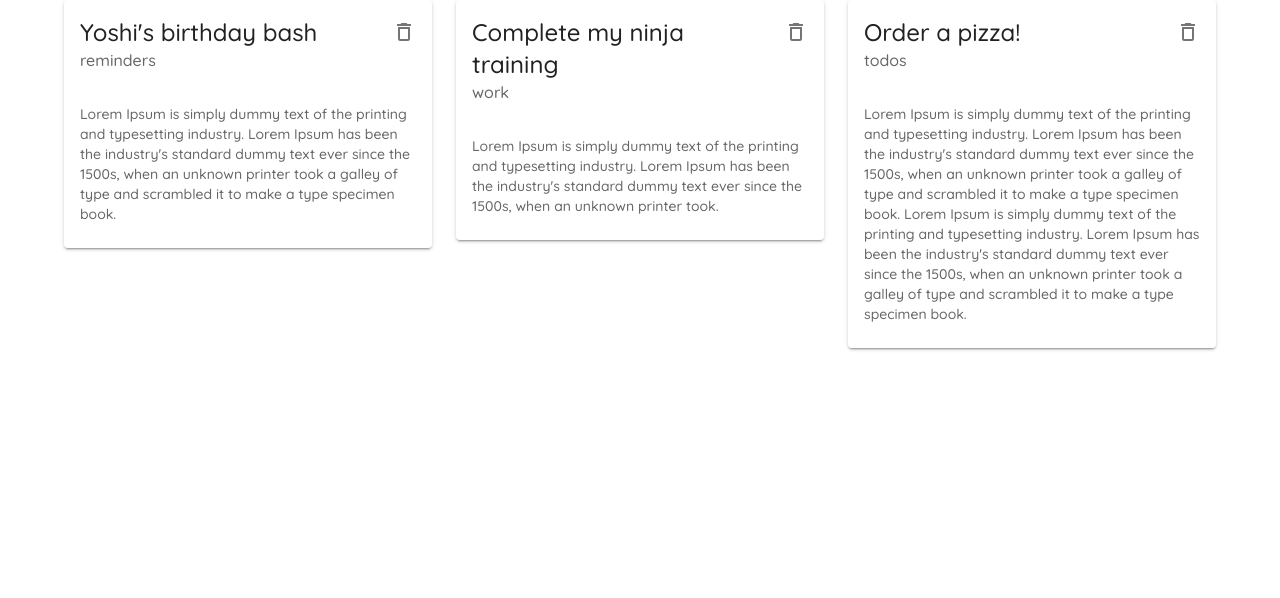
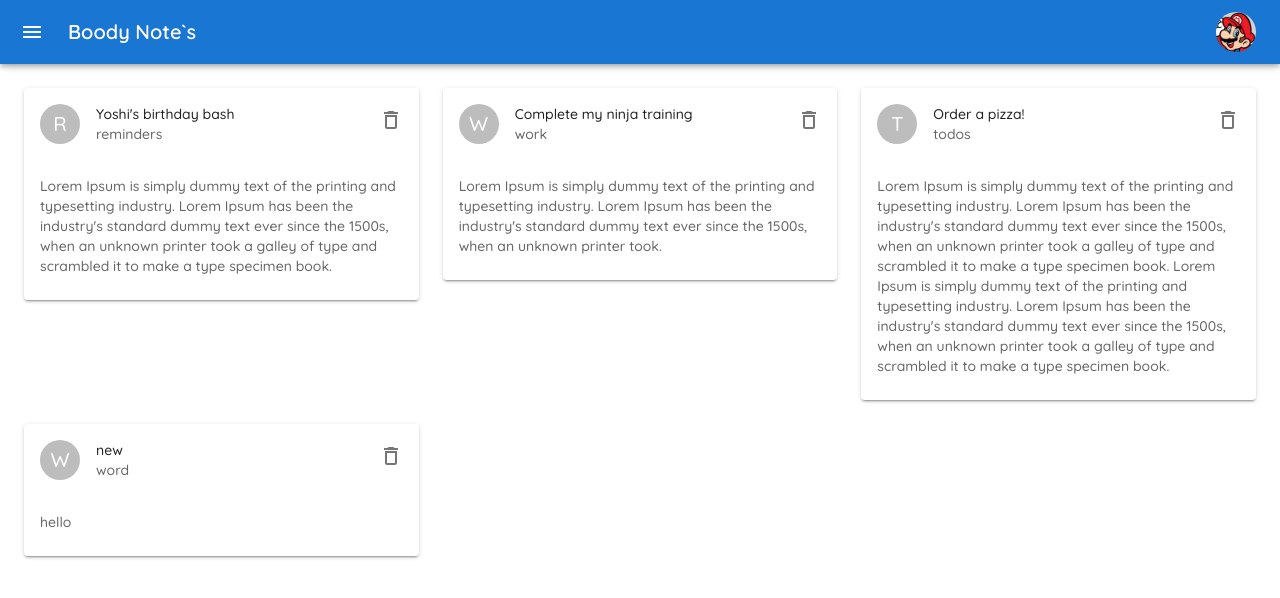
Before and after one commit to Boody2004/learn-material-ui, a React (Create React App) app: page / in a window 1280 px wide. Shown: the top 598 px of the page. Built offline with nearby package versions, Linux system fonts and the light colour scheme; data requests are answered from the project's data file; the HTML template or start-up script is replaced by a standard one.

Commit message:
edite a style and section

```diff
--- a/data/db.json
+++ b/data/db.json
@@ -17,6 +17,12 @@
       "details": "Lorem Ipsum is simply dummy text of the printing and typesetting industry. Lorem Ipsum has been the industry's standard dummy text ever since the 1500s, when an unknown printer took a galley of type and scrambled it to make a type specimen book.\nLorem Ipsum is simply dummy text of the printing and typesetting industry. Lorem Ipsum has been the industry's standard dummy text ever since the 1500s, when an unknown printer took a galley of type and scrambled it to make a type specimen book.",
       "category": "todos",
       "id": 3
+    },
+    {
+      "title": "new",
+      "details": "hello\n\n\n",
+      "category": "word",
+      "id": 5
     }
   ]
 }
--- a/src/App.js
+++ b/src/App.js
@@ -2,17 +2,9 @@
 import Notes from "./pages/Notes";
 import Create from "./pages/Create";
 import { ThemeProvider, createTheme } from "@mui/material/styles";
+import Layout from "./componets/Layout";
 
 const theme = createTheme({
-  // components: {
-  //   MuiButton: {
-  //     styleOverrides: {
-  //       root: {
-  //         fontSize: "1rem",
-  //       },
-  //     },
-  //   },
-  // },
   typography: {
     fontFamily: "Quicksand",
     fontWeightLight: 400,
@@ -26,6 +18,7 @@
   return (
     <ThemeProvider theme={theme}>
       <Router>
+        <Layout>
           <Switch>
             <Route exact path="/">
               <Notes />
@@ -34,6 +27,7 @@
               <Create />
             </Route>
           </Switch>
+        </Layout>
       </Router>
     </ThemeProvider>
   );
--- /dev/null
+++ b/src/componets/Layout.js
@@ -0,0 +1,162 @@
+import React from "react";
+import { styled, useTheme } from "@mui/material/styles";
+import Box from "@mui/material/Box";
+import Drawer from "@mui/material/Drawer";
+import CssBaseline from "@mui/material/CssBaseline";
+import MuiAppBar from "@mui/material/AppBar";
+import Toolbar from "@mui/material/Toolbar";
+import List from "@mui/material/List";
+import Avatar from "@mui/material/Avatar";
+import Typography from "@mui/material/Typography";
+import Divider from "@mui/material/Divider";
+import IconButton from "@mui/material/IconButton";
+import MenuIcon from "@mui/icons-material/Menu";
+import ChevronLeftIcon from "@mui/icons-material/ChevronLeft";
+import ChevronRightIcon from "@mui/icons-material/ChevronRight";
+import ListItem from "@mui/material/ListItem";
+import ListItemIcon from "@mui/material/ListItemIcon";
+import ListItemText from "@mui/material/ListItemText";
+import { AddCardOutlined, SubjectOutlined } from "@mui/icons-material";
+import { useHistory } from "react-router-dom/cjs/react-router-dom.min";
+
+const drawerWidth = 240;
+
+const Main = styled("main", { shouldForwardProp: (prop) => prop !== "open" })(
+  ({ theme, open }) => ({
+    flexGrow: 1,
+    padding: theme.spacing(3),
+    transition: theme.transitions.create("margin", {
+      easing: theme.transitions.easing.sharp,
+      duration: theme.transitions.duration.leavingScreen,
+    }),
+    marginLeft: `-${drawerWidth}px`,
+    ...(open && {
+      transition: theme.transitions.create("margin", {
+        easing: theme.transitions.easing.easeOut,
+        duration: theme.transitions.duration.enteringScreen,
+      }),
+      marginLeft: 0,
+    }),
+  })
+);
+
+const AppBar = styled(MuiAppBar, {
+  shouldForwardProp: (prop) => prop !== "open",
+})(({ theme, open }) => ({
+  transition: theme.transitions.create(["margin", "width"], {
+    easing: theme.transitions.easing.sharp,
+    duration: theme.transitions.duration.leavingScreen,
+  }),
+  ...(open && {
+    width: `calc(100% - ${drawerWidth}px)`,
+    marginLeft: `${drawerWidth}px`,
+    transition: theme.transitions.create(["margin", "width"], {
+      easing: theme.transitions.easing.easeOut,
+      duration: theme.transitions.duration.enteringScreen,
+    }),
+  }),
+}));
+
+const DrawerHeader = styled("div")(({ theme }) => ({
+  display: "flex",
+  alignItems: "center",
+  padding: theme.spacing(0, 1),
+  // necessary for content to be below app bar
+  ...theme.mixins.toolbar,
+  justifyContent: "flex-end",
+}));
+
+export default function Layout({ children }) {
+  const theme = useTheme();
+  const history = useHistory();
+  const [open, setOpen] = React.useState(false);
+
+  const handleDrawerOpen = () => {
+    setOpen(true);
+  };
+  const handleDrawerClose = () => {
+    setOpen(false);
+  };
+
+  const menuItems = [
+    {
+      text: "My Note`s",
+      icon: <SubjectOutlined color="primary" />,
+      path: "/",
+    },
+    {
+      text: "Create Note`s",
+      icon: <AddCardOutlined color="primary" />,
+      path: "/create",
+    },
+  ];
+
+  return (
+    <Box sx={{ display: "flex" }}>
+      <CssBaseline />
+      <AppBar position="fixed" open={open}>
+        <Toolbar>
+          <IconButton
+            color="inherit"
+            aria-label="open drawer"
+            onClick={handleDrawerOpen}
+            edge="start"
+            sx={{ mr: 2, ...(open && { display: "none" }) }}
+          >
+            <MenuIcon />
+          </IconButton>
+
+          <Typography variant="h6" noWrap component="div" sx={{ flexGrow: 1 }}>
+            Boody Note`s
+          </Typography>
+
+          {/* <Typography sx={{ flexGrow: 1 }}>{Date().toString()}</Typography> */}
+
+          <Avatar src="/mario-av.png" />
+        </Toolbar>
+      </AppBar>
+
+      <Drawer
+        sx={{
+          width: drawerWidth,
+          flexShrink: 0,
+          "& .MuiDrawer-paper": {
+            width: drawerWidth,
+            boxSizing: "border-box",
+          },
+        }}
+        variant="persistent"
+        anchor="left"
+        open={open}
+      >
+        <DrawerHeader>
+          <IconButton onClick={handleDrawerClose}>
+            {theme.direction === "ltr" ? (
+              <ChevronLeftIcon />
+            ) : (
+              <ChevronRightIcon />
+            )}
+          </IconButton>
+        </DrawerHeader>
+        <Divider />
+        <List>
+          {menuItems.map((item) => (
+            <ListItem
+              button
+              key={item.text}
+              onClick={() => history.push(item.path)}
+            >
+              <ListItemIcon>{item.icon}</ListItemIcon>
+              <ListItemText primary={item.text} />
+            </ListItem>
+          ))}
+        </List>
+      </Drawer>
+
+      <Main open={open}>
+        <DrawerHeader />
+        <div>{children}</div>
+      </Main>
+    </Box>
+  );
+}
--- a/src/componets/NoteCard.js
+++ b/src/componets/NoteCard.js
@@ -2,7 +2,7 @@
 import Card from "@mui/material/Card";
 import CardHeader from "@mui/material/CardHeader";
 import CardContent from "@mui/material/CardContent";
-import { IconButton, Typography } from "@mui/material";
+import { Avatar, IconButton, Typography } from "@mui/material";
 import { DeleteOutlined } from "@mui/icons-material";
 
 export default function NoteCard({ note, handleDelete }) {
@@ -10,6 +10,7 @@
     <div>
       <Card elevation={2}>
         <CardHeader
+          avatar={<Avatar>{note.category[0].toUpperCase()}</Avatar>}
           action={
             <IconButton onClick={() => handleDelete(note.id)}>
               <DeleteOutlined />
--- a/src/index.css
+++ b/src/index.css
@@ -3,4 +3,5 @@
   margin: 0;
   -webkit-font-smoothing: antialiased;
   -moz-osx-font-smoothing: grayscale;
+  background: #f9f9f9;
 }
--- a/src/pages/Create.js
+++ b/src/pages/Create.js
@@ -1,5 +1,4 @@
 import React, { useState } from "react";
-import Container from "@mui/material/Container";
 import Typography from "@mui/material/Typography";
 import Box from "@mui/material/Box";
 import TextField from "@mui/material/TextField";
@@ -31,7 +30,7 @@
   };
 
   return (
-    <Container>
+    <section>
       <Typography
         variant="h6"
         color="textSecondary"
@@ -105,6 +104,6 @@
           </Button>
         </Box>
       </form>
-    </Container>
+    </section>
   );
 }
--- a/src/pages/Notes.js
+++ b/src/pages/Notes.js
@@ -1,5 +1,5 @@
 import React, { useEffect, useState } from "react";
-import { Container, Grid, Paper } from "@mui/material";
+import { Grid } from "@mui/material";
 import NoteCard from "../componets/NoteCard";
 
 export default function Notes() {
@@ -21,7 +21,7 @@
   };
 
   return (
-    <Container>
+    <section>
       <Grid container spacing={3}>
         {notes.map((note) => (
           <Grid item key={note.id} xs={12} md={6} lg={4}>
@@ -29,6 +29,6 @@
           </Grid>
         ))}
       </Grid>
-    </Container>
+    </section>
   );
 }
```
Also changed, not shown: public/mario-av.png (added). Lines whose indentation alone changed are shown as unchanged.
